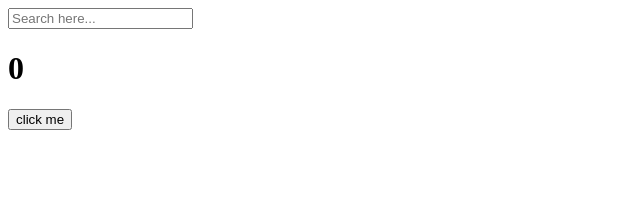
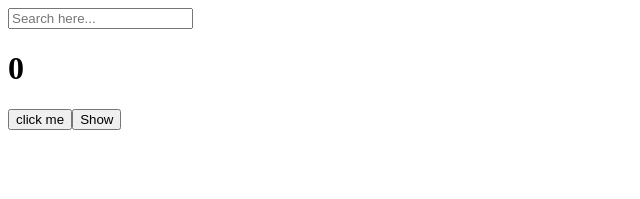
Before and after one commit to jiyoungbb/reactMovie, a React (Create React App) app: page / in a window 1280 px wide. Shown: the top 199 px of the page, without its empty margins (0-640 px from the left). Built offline with nearby package versions, Linux system fonts and the light colour scheme.

Commit message:
6.4 cleanup

```diff
--- a/src/App.js
+++ b/src/App.js
@@ -9,6 +9,14 @@
 //  - []공백일경우 -> 최초 1회 실행
 //  -[keyword,...]값이 있는 경우 -> 해당 값이 변할 때마다 실행
 //  - 여러 개 입력 가능
+
+function Hello(){
+  useEffect(() => {
+    console.log("created:)");
+    return () => console.log("destroyed :(");
+  }, []);
+  return <h1>Hello</h1>;
+}
 
 function App() {
   const [counter, setValue] = useState(0);
@@ -30,11 +38,16 @@
     console.log("i run when 'counter' & 'keyword' change" );
   }, [counter, keyword]);
 
+  const [showing, setShowing] = useState(false);
+  const onClickShow = () => setShowing((prev) => !prev);
+
   return (
     <div>
       <input value={keyword} onChange={onChange} type="text" placeholder="Search here..." />
       <h1>{counter}</h1>
       <button onClick={onClick}>click me</button>
+      <button onClick={onClickShow}>{showing ? "Hide" : "Show"}</button>
+      {showing ? <Hello/>:null}
     </div>
   );
 }
```
